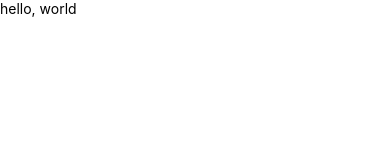
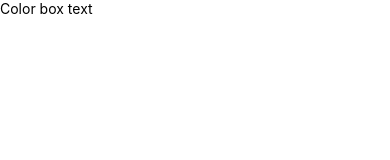
Before and after one commit to robhhr/react-native-palettes, a React Native app: screen / in a window 390 px wide. Shown: the top 160 px of the page. Built offline with nearby package versions, Linux system fonts and the light colour scheme.

Commit message:
create color box component

```diff
--- a/App.js
+++ b/App.js
@@ -1,11 +1,12 @@
 import React from 'react'
-import {SafeAreaView, Text, View} from 'react-native'
+import {SafeAreaView, View} from 'react-native'
+import {ColorBox} from './components'
 
 const App = () => {
   return (
     <SafeAreaView>
       <View>
-        <Text>hello, world</Text>
+        <ColorBox />
       </View>
     </SafeAreaView>
   )
--- /dev/null
+++ b/components/ColorBox.js
@@ -0,0 +1,10 @@
+import React from 'react'
+import {View, Text} from 'react-native'
+
+export const ColorBox = () => {
+  return (
+    <View>
+      <Text>Color box text</Text>
+    </View>
+  )
+}
--- /dev/null
+++ b/components/index.js
@@ -0,0 +1 @@
+export * from './ColorBox'
```
